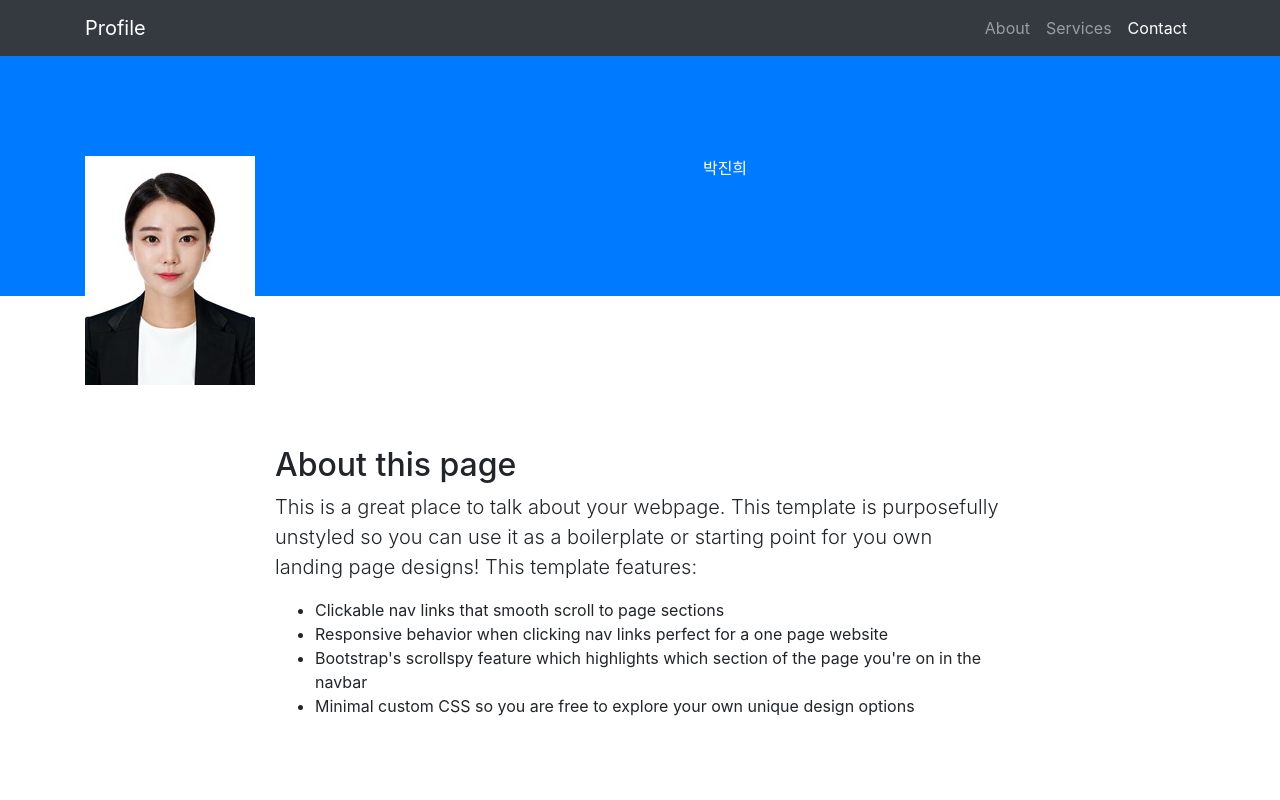
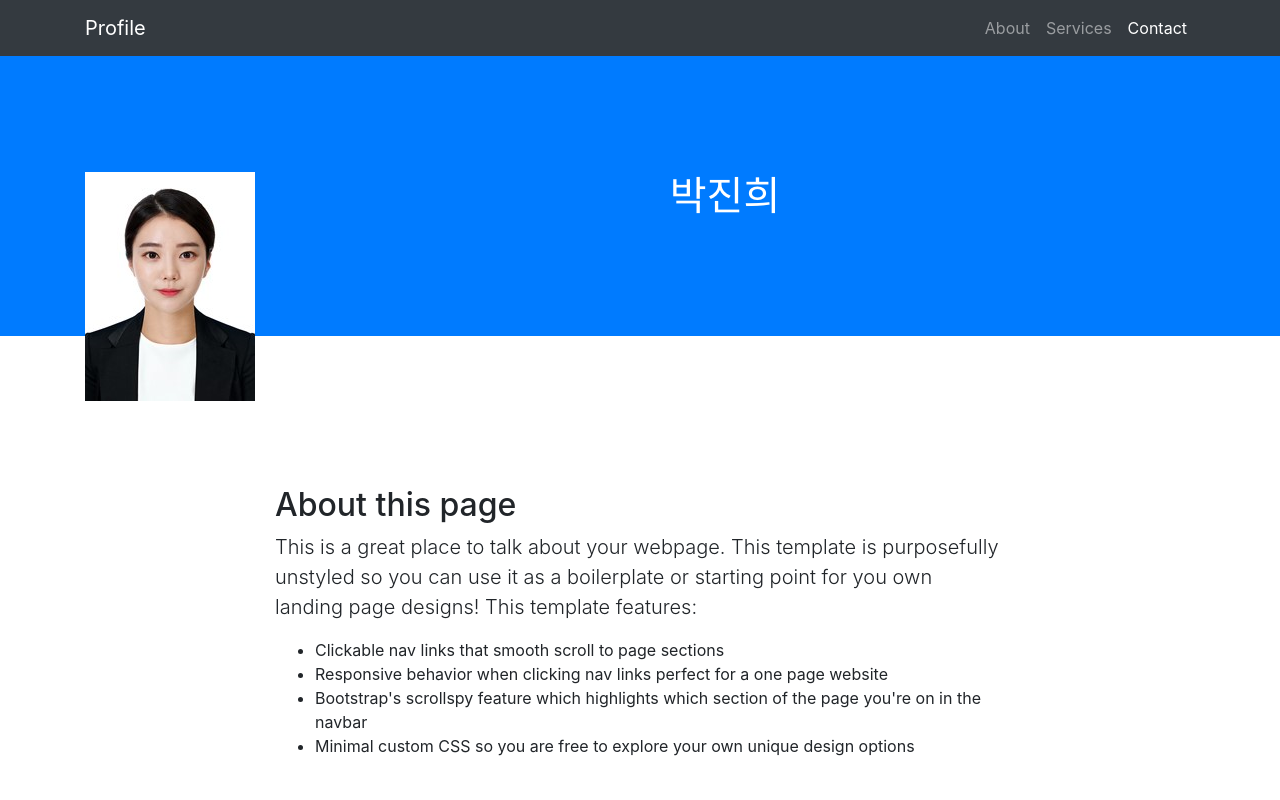
Before and after one commit to dwayn2/jindol.io, a website with bundled scripts: page index.html in a window 1280 px wide. Shown: the top 800 px of the page. Built offline with nearby package versions, Linux system fonts and the light colour scheme.

Commit message:
Update index.html

```diff
--- a/index.html
+++ b/index.html
@@ -47,7 +47,7 @@
     <div class="container text-center">
       <p>
         <img src="p.jpg" alt="no" align="left">
-          박진희
+            <h1>박진희</h1>
       </p>
     </div>
   </header>
```
